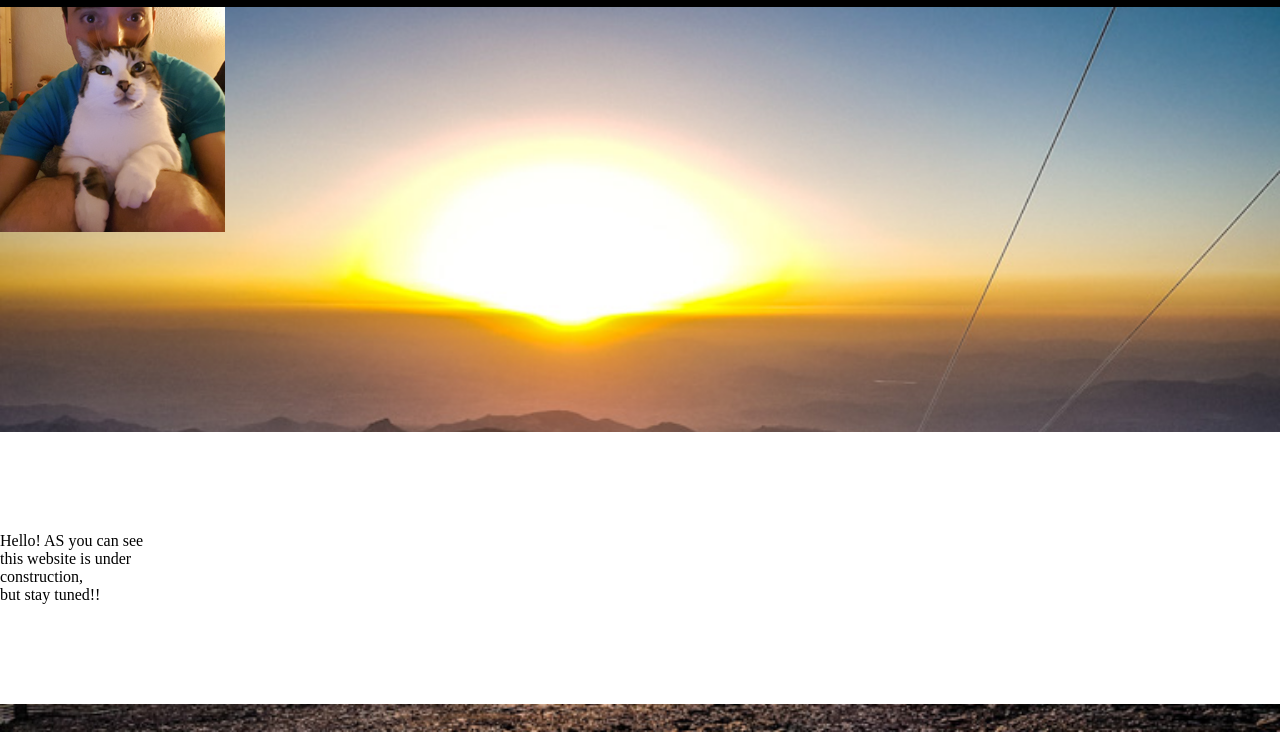
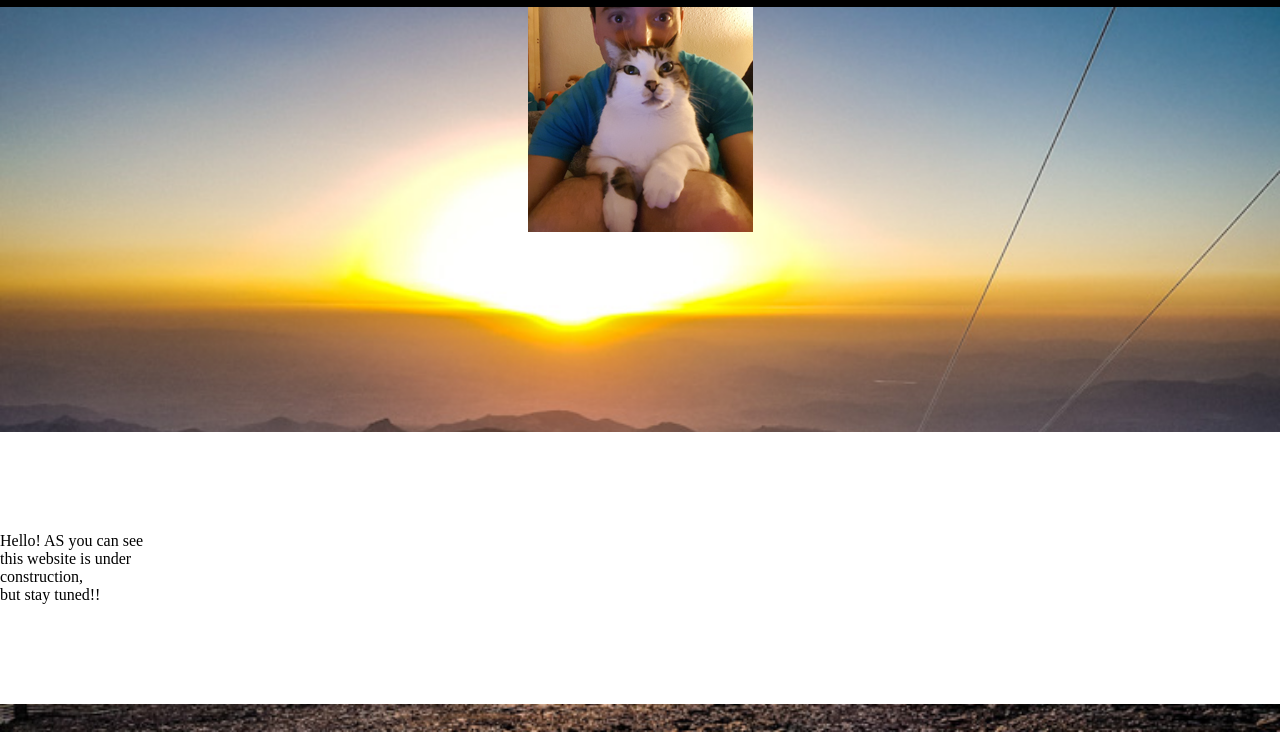
Before and after one commit to edumirabet/edumirabet.github.io, a plain HTML site: page index.html in a window 1280 px wide. Shown: the part 68-800 px from the top of the page. Drawn offline with Linux system fonts and the light colour scheme.

Commit message:
Update index.html

```diff
--- a/index.html
+++ b/index.html
@@ -22,7 +22,7 @@
   <p class="short_intro">
     Hello! AS you can see <br>this website is under <br>construction, <br>but stay tuned!!
   </p>
-  <img class="image_Billie" src="Images/Billie_Edu.jpg" alt="Billie and Edu"/>
+  <img class="image_center" src="Images/Billie_Edu.jpg" alt="Billie and Edu"/>
 
 </body>
 
```
